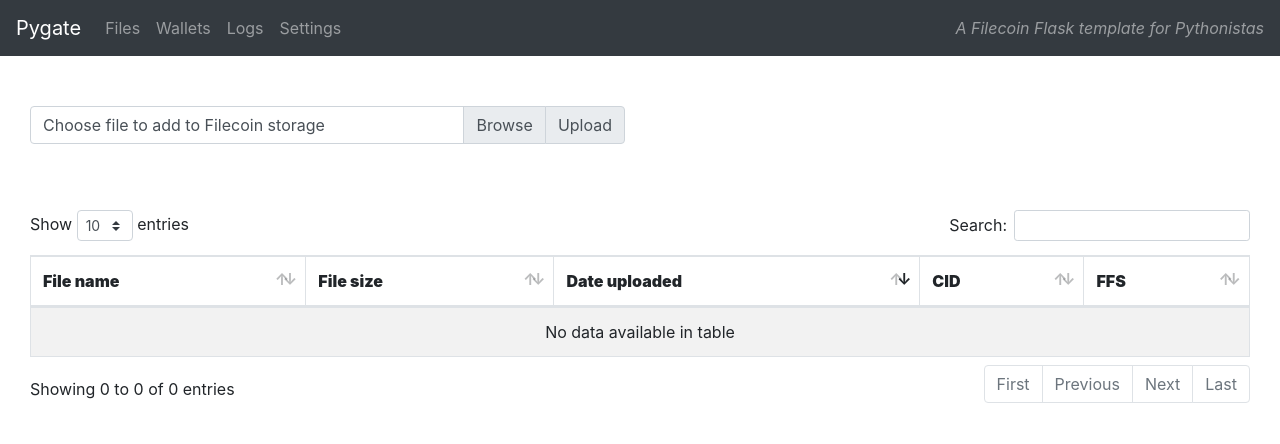
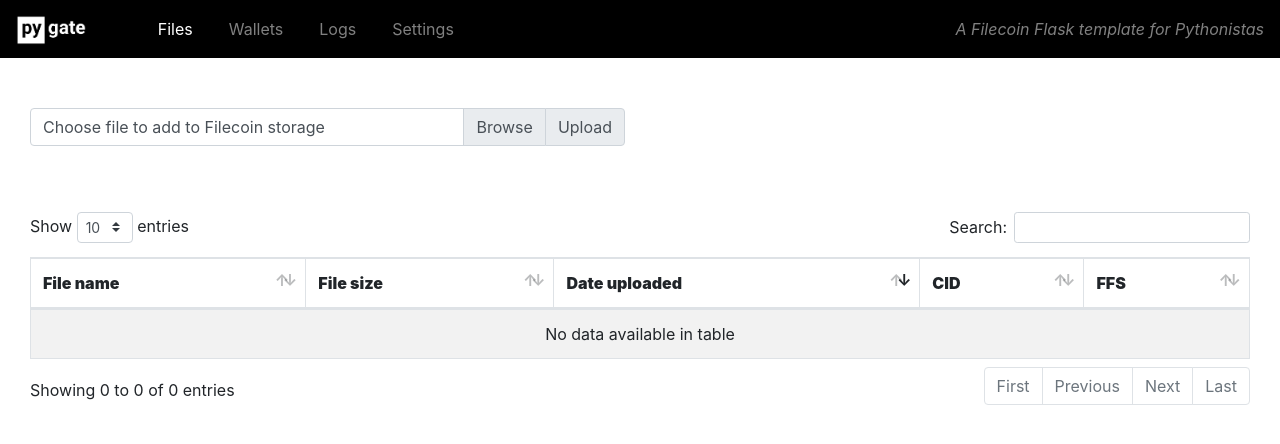
Before and after one commit to pygate/pygate-webapp, a Flask app: page / in a window 1280 px wide. Shown: the top 444 px of the page. Run offline with Flask 2, Linux system fonts and the light colour scheme; data that the repository does not hold is empty; some libraries are stand-ins or nearby versions.

Commit message:
update menu bar

```diff
--- /dev/null
+++ b/pygate/static/css/style.css
@@ -0,0 +1,16 @@
+.navbar{
+  background-color: #000;
+}
+
+.navbar-brand {
+    margin-right: 50px;
+}
+
+.navbar-brand img{
+  height: 30px;
+  width: auto;
+}
+
+.nav-item {
+  margin: 0 10px;
+}
--- a/pygate/templates/base.html
+++ b/pygate/templates/base.html
@@ -6,6 +6,7 @@
     <meta name="viewport" content="width=device-width, initial-scale=1">
     <link rel="stylesheet" type="text/css" href="{{ url_for('static', filename='css/jquery-ui.css') }}">
     <link rel="stylesheet" type="text/css" href="{{ url_for('static', filename='css/bootstrap.min.css') }}">
+    <link rel="stylesheet" type="text/css" href="{{ url_for('static', filename='css/style.css') }}">
 
     <link rel="shortcut icon" href="{{ url_for('static', filename='favicon.ico') }}">
 
@@ -16,20 +17,20 @@
 
 </head>
 <body>
-<nav class="navbar navbar-expand-lg navbar-dark bg-dark">
-    <a class="navbar-brand" href="/">Pygate</a>
+<nav class="navbar navbar-expand-lg navbar-dark">
+    <a class="navbar-brand" href="/"><img src={{ url_for('static', filename='pygate-logo2.png') }} /></a>
     <div class="navbar-collapse" id="navbarNavDropdown">
       <ul class="navbar-nav">
-        <li class="nav-item">
+        <li class="nav-item" id="files">
           <a class="nav-link" href="{{ url_for('files') }}">Files</a>
         </li>
-        <li class="nav-item">
+        <li class="nav-item" id="wallets">
           <a class="nav-link" href="{{ url_for('wallets') }}">Wallets</a>
         </li>
-        <li class="nav-item">
+        <li class="nav-item" id="logs">
           <a class="nav-link" href="{{ url_for('logs') }}">Logs</a>
         </li>
-        <li class="nav-item">
+        <li class="nav-item" id="settings">
           <a class="nav-link" href="{{ url_for('settings') }}">Settings</a>
         </li>
       </ul>
@@ -43,4 +44,12 @@
 {% endblock %}
 
 </div>
+
+<script>
+// set active menu item
+$(document).ready(function () {
+  $("#{{request.endpoint}}").addClass("active");
+ })
+</script>
+
 </body>
--- a/pygate/templates/datatable.html
+++ b/pygate/templates/datatable.html
@@ -7,13 +7,13 @@
 
     <script type="text/javascript" class="init">
         $(document).ready(function() {
-            $('#files').DataTable( {
+            $('#files-table').DataTable( {
                 "lengthMenu": [[10, 30, 60, -1], [10, 30, 60, "All"]],
                 "pageLength": 10,
                 "pagingType": "full_numbers",
                 "order": [[ 2, "desc" ]]
             } );
-            $('#logs').DataTable( {
+            $('#logs-table').DataTable( {
                 "lengthMenu": [[10, 30, 60, -1], [10, 30, 60, "All"]],
                 "pageLength": 10,
                 "pagingType": "full_numbers",
--- a/pygate/templates/files.html
+++ b/pygate/templates/files.html
@@ -44,7 +44,7 @@
   <div class="row" style="margin-top: 50px;">
     <div class="col">
 
-    <table id="files" class="table table-striped table-bordered">
+    <table id="files-table" class="table table-striped table-bordered">
       <thead>
       <tr>
       <th><strong>File name</strong></th>
--- a/pygate/templates/logs.html
+++ b/pygate/templates/logs.html
@@ -7,7 +7,7 @@
 <div class="row" style="margin-top: 50px;">
   <div class="col">
 
-  <table id="logs" class="table table-striped table-bordered">
+  <table id="logs-table" class="table table-striped table-bordered">
     <thead>
     <tr>
     <th style="width:20%;"><strong>Timestamp</strong></th>
```
Also changed, not shown: pygate/static/pygate-logo2.png (added).
